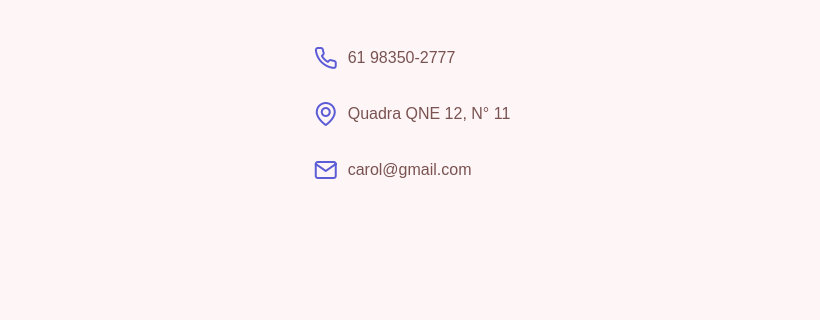
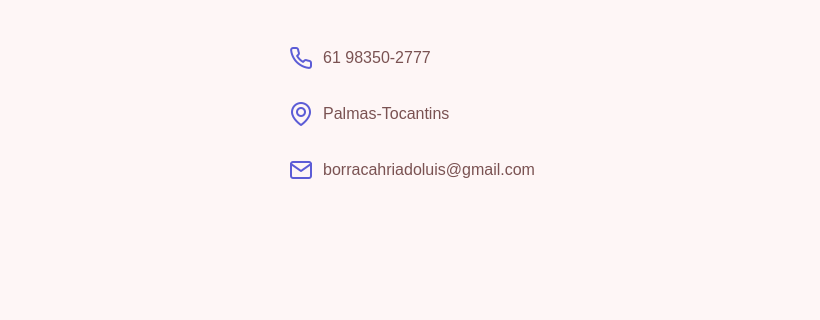
Before and after one commit to carolbarbosa101/MECANICA_PAI, a plain HTML site: page index.html in a window 1280 px wide. Shown: the part 3074-3394 px from the top of the page, 460-1280 px from the left. Drawn offline with nearby package versions, Linux system fonts and the light colour scheme; files whose address does not match are found by name; a web font is replaced by a local one.

Commit message:
subindo alterãções

```diff
--- a/index.html
+++ b/index.html
@@ -238,8 +238,8 @@
           <div class="links">
             <ul class="grid">
               <li><i class="icon-phone"></i> 61 98350-2777</li>
-              <li><i class="icon-map-pin"></i> Quadra QNE 12, N° 11</li>
-              <li><i class="icon-mail"></i> carol@gmail.com</li>
+              <li><i class="icon-map-pin"></i>Palmas-Tocantins</li>
+              <li><i class="icon-mail"></i> borracahriadoluis@gmail.com</li>
             </ul>
           </div>
         </div>
```
